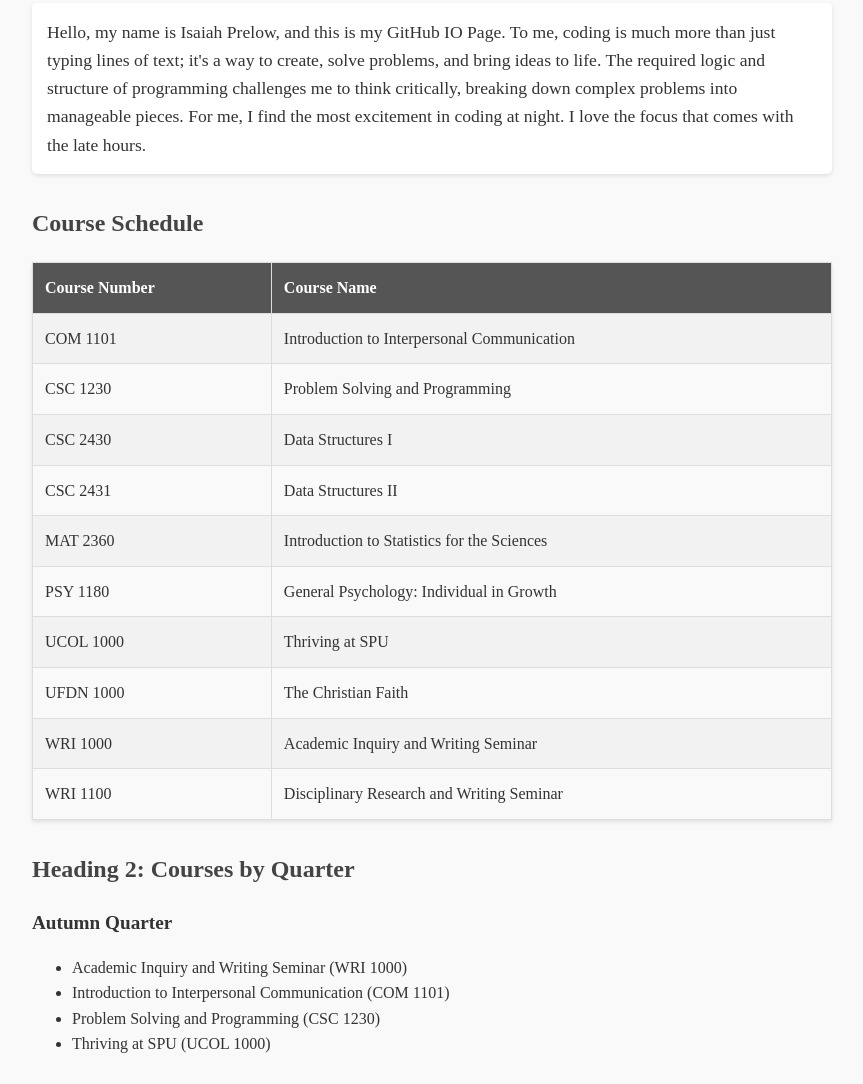
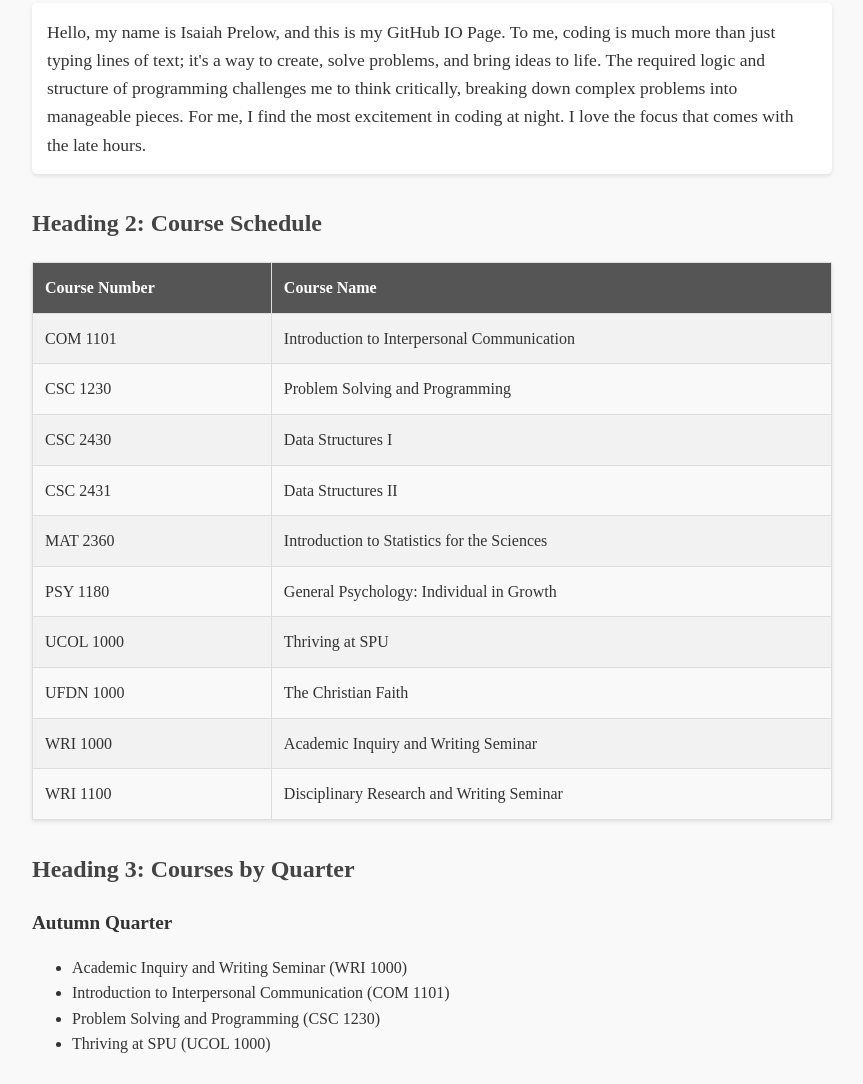
Before and after one commit to IsaiahPrelow05/GitHub-IO-Page, a plain HTML site: page index.html in a window 1280 px wide. Shown: the part 123-1207 px from the top of the page, without its empty margins (208-1071 px from the left). Drawn offline with Linux system fonts and the light colour scheme.

Commit message:
index.html

```diff
--- a/index.html
+++ b/index.html
@@ -67,7 +67,7 @@
     <h1>Heading 1: Introduction</h1>
     <p>Hello, my name is Isaiah Prelow, and this is my GitHub IO Page. To me, coding is much more than just typing lines of text; it's a way to create, solve problems, and bring ideas to life. The required logic and structure of programming challenges me to think critically, breaking down complex problems into manageable pieces. For me, I find the most excitement in coding at night. I love the focus that comes with the late hours.</p>
 
-    <h2>Course Schedule</h2>
+    <h2>Heading 2: Course Schedule</h2>
     <table>
         <tr>
             <th>Course Number</th>
@@ -115,7 +115,7 @@
         </tr>
     </table>
 
-    <h2>Heading 2: Courses by Quarter</h2>
+    <h2>Heading 3: Courses by Quarter</h2>
 
     <div class="quarter-section">
         <div class="quarter-title">Autumn Quarter</div>
```
